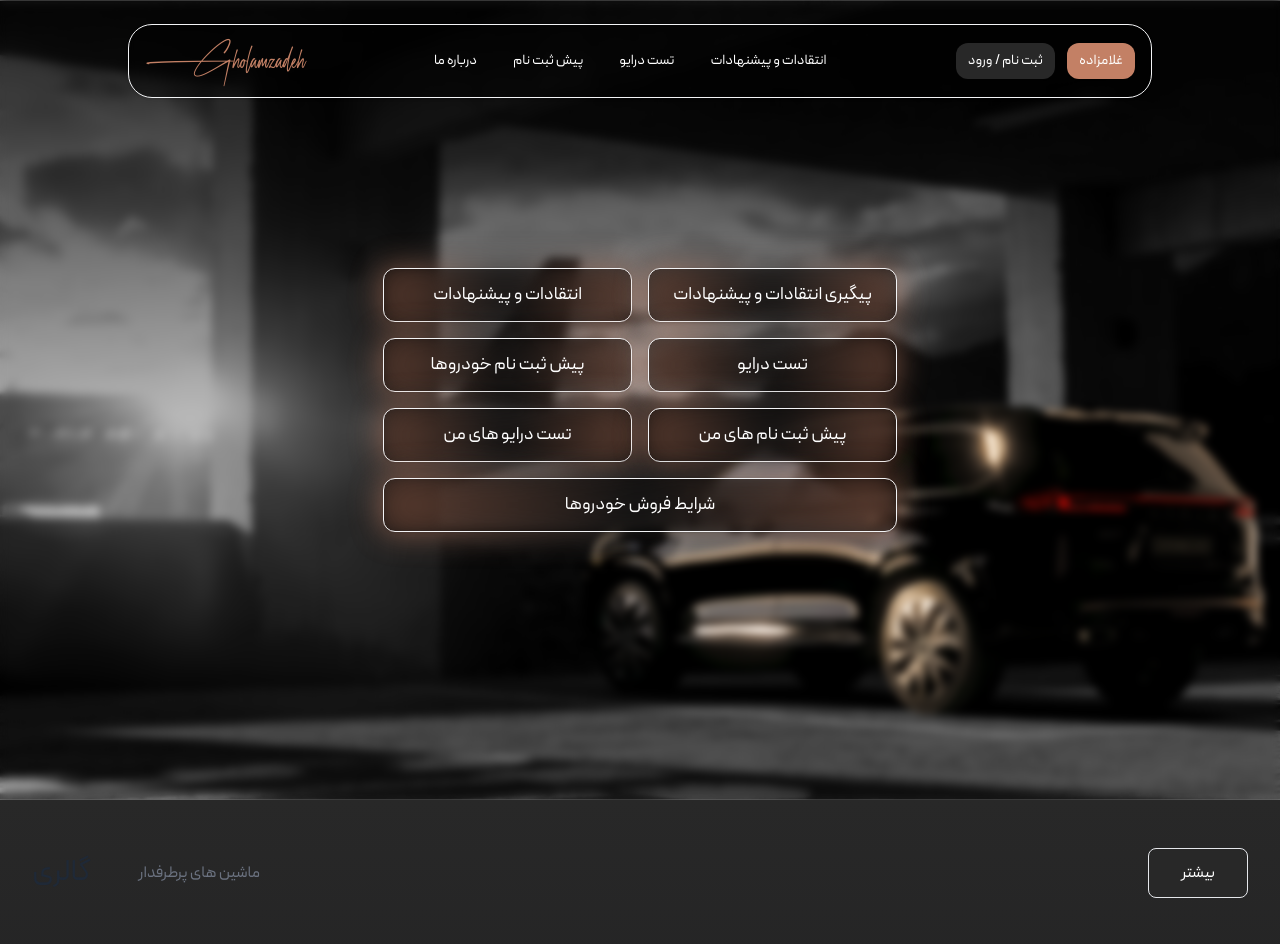
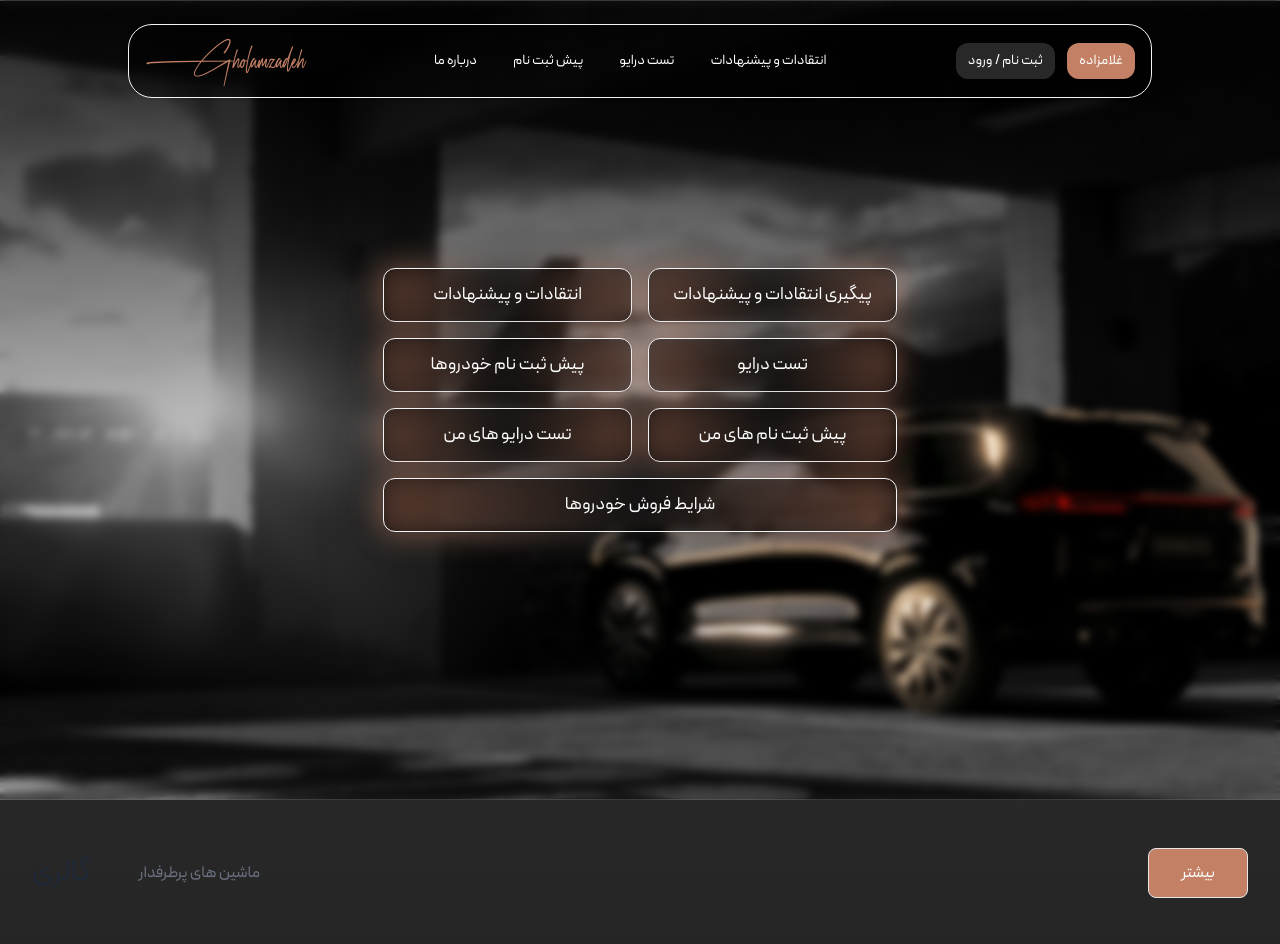
Before and after one commit to ShikastFrontEnd/AutoGholamzadeh, a Next.js app: page / in a window 1280 px wide. Shown: the top 944 px of the page. Built offline with nearby package versions, Linux system fonts and the light colour scheme.

Commit message:
more button bg color changed

```diff
--- a/src/app/components/thirdsection.jsx
+++ b/src/app/components/thirdsection.jsx
@@ -14,7 +14,7 @@ export default function ThirdSection(params) {
             </div>
 
             <span href="#"
-                className="inline-block rounded-lg border bg-gholamzadeh-productcolor dark:border-none px-4 py-2 text-center text-sm text-white hover:bg-zinc-900 outline-none ring-indigo-300 transition duration-100 focus-visible:ring active:bg-gray-200 md:px-8 md:py-3 md:text-base">
+                className="inline-block rounded-lg border bg-gholamzadeh-color dark:border-none px-4 py-2 text-center text-sm text-white hover:bg-zinc-900 outline-none ring-indigo-300 transition duration-100 focus-visible:ring active:bg-gray-200 md:px-8 md:py-3 md:text-base">
                 بیشتر
             </span>
         </div>
```
